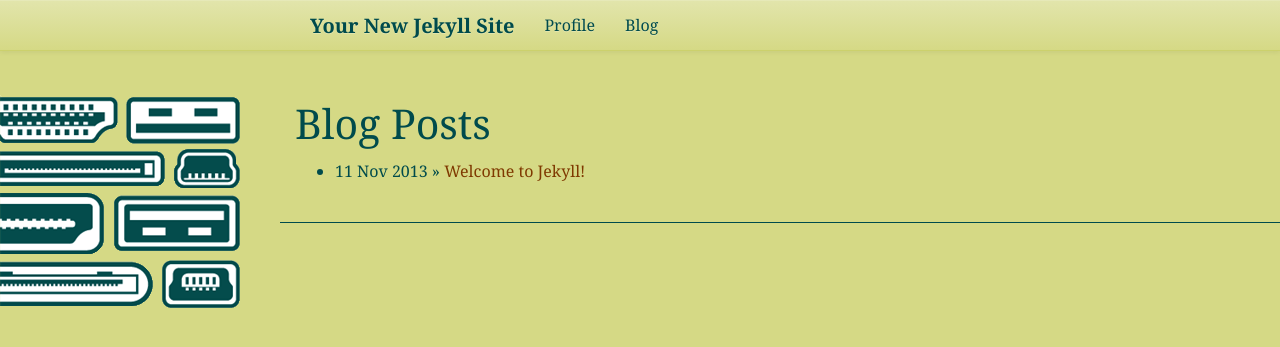
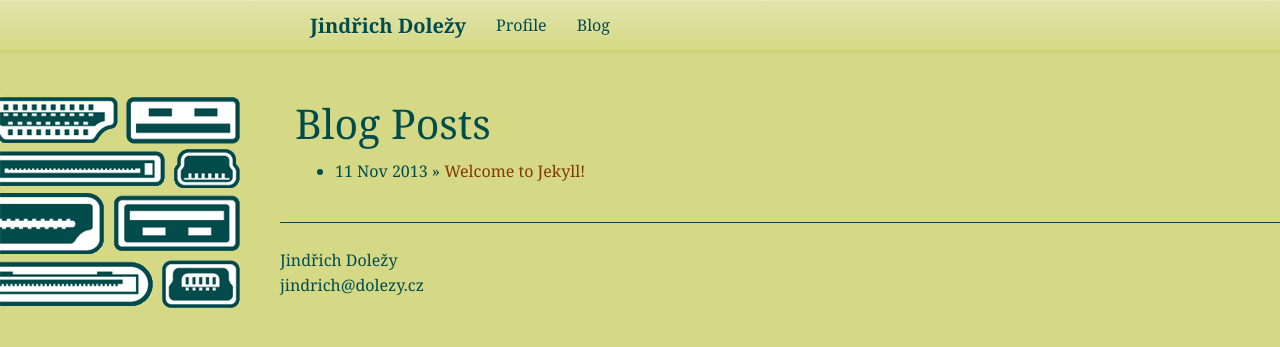
Before and after one commit to dzindra/dzindra.github.io, a Jekyll site: the page built from index.html, in a window 1280 px wide. Shown: the top 347 px of the page. Built offline with Jekyll 4.4.1, drawn with Linux system fonts in a browser that asks for light colours; Markdown is read by kramdown in place of the engine named in the settings; the list of posts is cut into pages by our own code.

Commit message:
gitignore + license + config

```diff
--- a/_config.yml
+++ b/_config.yml
@@ -1,3 +1,13 @@
-name: Your New Jekyll Site
+exclude: ['.idea','less','sources','CNAME','README.md','LICENSE']
+keep_files: ['.git','.idea']
+permalink: pretty
+paginate: 5
+timezone: Europe/Prague
 markdown: redcarpet
 pygments: true
+
+name: Jindřich Doležy
+author: Jindřich Doležy
+url: http://blog.dolezy.cz/
+basePath:
+email: jindrich@dolezy.cz
```
Also changed, not shown: 2 other files.
